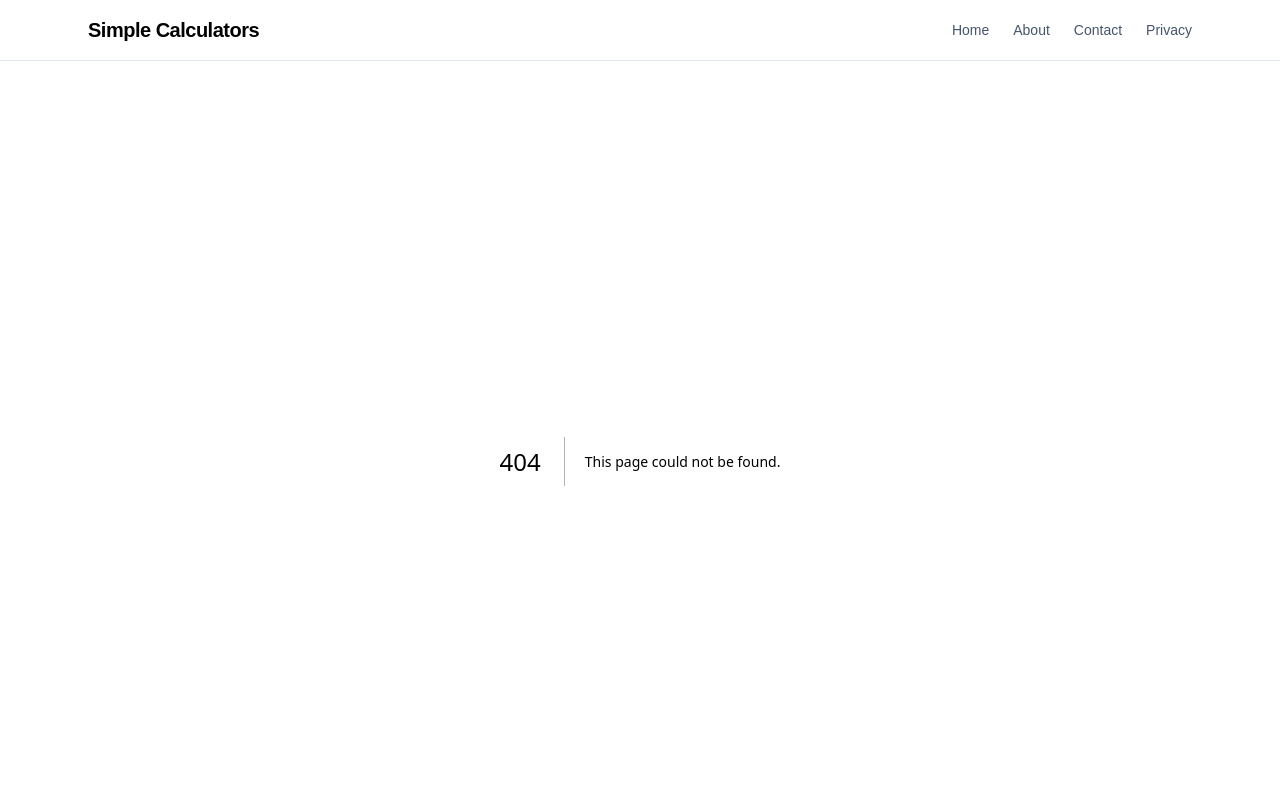
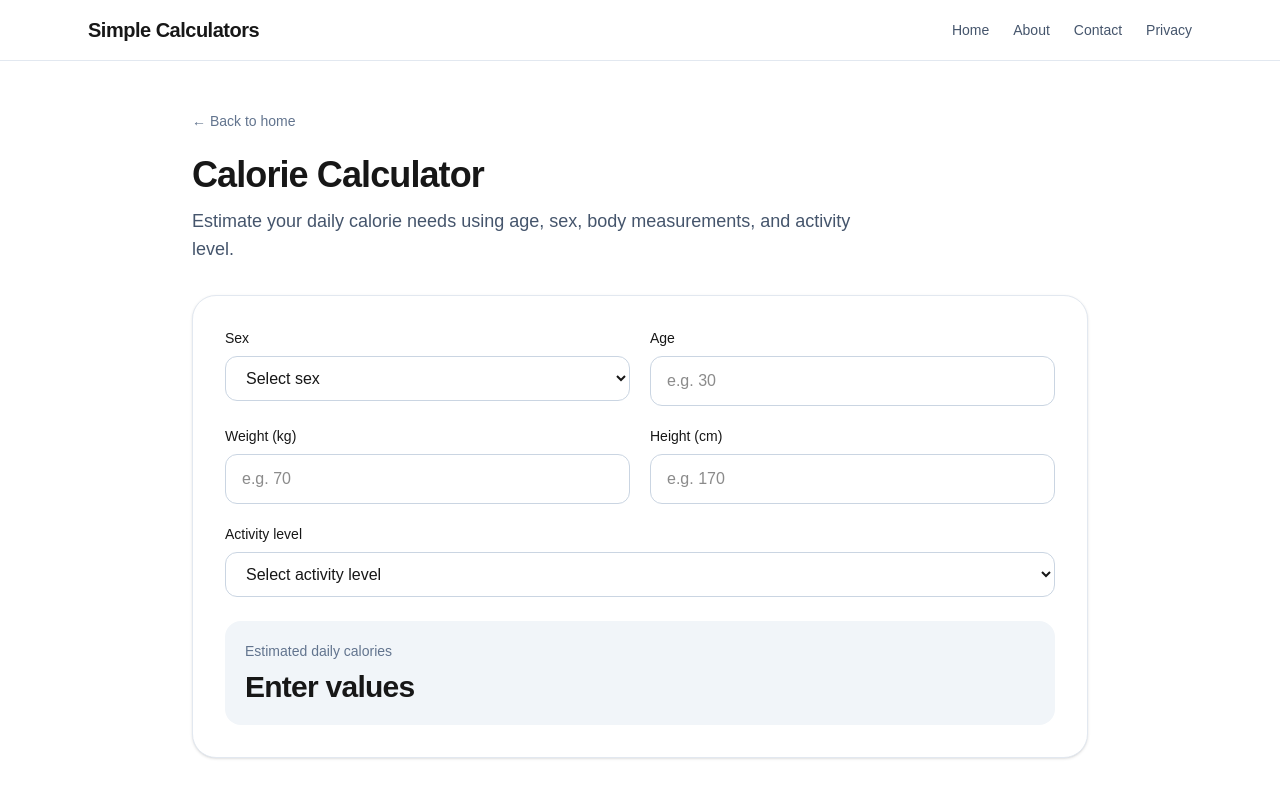
Before and after one commit to carlacruzz/simple-calculators, a Next.js app: page /calorie-calculator in a window 1280 px wide. Before the commit this address had no page. Shown: the top 800 px of the page. Built offline with nearby package versions, Linux system fonts and the light colour scheme.

Commit message:
add calorie inflation and vat calculators

```diff
--- /dev/null
+++ b/app/calorie-calculator/CalorieCalculatorClient.tsx
@@ -0,0 +1,113 @@
+"use client";
+
+import { useMemo, useState } from "react";
+import CalculatorLayout from "@/components/CalculatorLayout";
+import ResultBox from "@/components/ResultBox";
+
+export default function CalorieCalculatorClient() {
+  const [sex, setSex] = useState("");
+  const [age, setAge] = useState("");
+  const [weight, setWeight] = useState("");
+  const [height, setHeight] = useState("");
+  const [activity, setActivity] = useState("");
+
+  const calories = useMemo(() => {
+    if (!sex || !age || !weight || !height || !activity) return null;
+
+    const a = Number(age);
+    const w = Number(weight);
+    const h = Number(height);
+    const act = Number(activity);
+
+    if (isNaN(a) || isNaN(w) || isNaN(h) || isNaN(act)) return null;
+    if (a <= 0 || w <= 0 || h <= 0 || act <= 0) return null;
+
+    let bmr = 0;
+
+    if (sex === "male") {
+      bmr = 10 * w + 6.25 * h - 5 * a + 5;
+    } else if (sex === "female") {
+      bmr = 10 * w + 6.25 * h - 5 * a - 161;
+    } else {
+      return null;
+    }
+
+    return bmr * act;
+  }, [sex, age, weight, height, activity]);
+
+  return (
+    <CalculatorLayout
+      title="Calorie Calculator"
+      description="Estimate your daily calorie needs using age, sex, body measurements, and activity level."
+    >
+      <div className="grid gap-5 md:grid-cols-2">
+        <div>
+          <label className="mb-2 block text-sm font-medium">Sex</label>
+          <select
+            value={sex}
+            onChange={(e) => setSex(e.target.value)}
+            className="w-full rounded-xl border border-slate-300 px-4 py-3 bg-white"
+          >
+            <option value="">Select sex</option>
+            <option value="male">Male</option>
+            <option value="female">Female</option>
+          </select>
+        </div>
+
+        <div>
+          <label className="mb-2 block text-sm font-medium">Age</label>
+          <input
+            type="number"
+            placeholder="e.g. 30"
+            value={age}
+            onChange={(e) => setAge(e.target.value)}
+            className="w-full rounded-xl border border-slate-300 px-4 py-3"
+          />
+        </div>
+
+        <div>
+          <label className="mb-2 block text-sm font-medium">Weight (kg)</label>
+          <input
+            type="number"
+            placeholder="e.g. 70"
+            value={weight}
+            onChange={(e) => setWeight(e.target.value)}
+            className="w-full rounded-xl border border-slate-300 px-4 py-3"
+          />
+        </div>
+
+        <div>
+          <label className="mb-2 block text-sm font-medium">Height (cm)</label>
+          <input
+            type="number"
+            placeholder="e.g. 170"
+            value={height}
+            onChange={(e) => setHeight(e.target.value)}
+            className="w-full rounded-xl border border-slate-300 px-4 py-3"
+          />
+        </div>
+
+        <div className="md:col-span-2">
+          <label className="mb-2 block text-sm font-medium">Activity level</label>
+          <select
+            value={activity}
+            onChange={(e) => setActivity(e.target.value)}
+            className="w-full rounded-xl border border-slate-300 px-4 py-3 bg-white"
+          >
+            <option value="">Select activity level</option>
+            <option value="1.2">Sedentary</option>
+            <option value="1.375">Lightly active</option>
+            <option value="1.55">Moderately active</option>
+            <option value="1.725">Very active</option>
+            <option value="1.9">Extra active</option>
+          </select>
+        </div>
+      </div>
+
+      <ResultBox
+        label="Estimated daily calories"
+        value={calories === null ? "Enter values" : `${calories.toFixed(0)} kcal/day`}
+      />
+    </CalculatorLayout>
+  );
+}
--- /dev/null
+++ b/app/calorie-calculator/page.tsx
@@ -0,0 +1,12 @@
+import type { Metadata } from "next";
+import CalorieCalculatorClient from "./CalorieCalculatorClient";
+
+export const metadata: Metadata = {
+  title: "Calorie Calculator | Simple Calculators",
+  description:
+    "Estimate your daily calorie needs based on age, sex, weight, height, and activity level.",
+};
+
+export default function Page() {
+  return <CalorieCalculatorClient />;
+}
--- /dev/null
+++ b/app/inflation-calculator/InflationCalculatorClient.tsx
@@ -0,0 +1,71 @@
+"use client";
+
+import { useMemo, useState } from "react";
+import CalculatorLayout from "@/components/CalculatorLayout";
+import ResultBox from "@/components/ResultBox";
+
+export default function InflationCalculatorClient() {
+  const [amount, setAmount] = useState("");
+  const [inflationRate, setInflationRate] = useState("");
+  const [years, setYears] = useState("");
+
+  const futureCost = useMemo(() => {
+    if (!amount || !inflationRate || !years) return null;
+
+    const a = Number(amount);
+    const r = Number(inflationRate) / 100;
+    const y = Number(years);
+
+    if (isNaN(a) || isNaN(r) || isNaN(y)) return null;
+    if (a < 0 || r < 0 || y < 0) return null;
+
+    return a * Math.pow(1 + r, y);
+  }, [amount, inflationRate, years]);
+
+  return (
+    <CalculatorLayout
+      title="Inflation Calculator"
+      description="Estimate how inflation affects the future cost of money."
+    >
+      <div className="grid gap-5 md:grid-cols-3">
+        <div>
+          <label className="mb-2 block text-sm font-medium">Current amount ($)</label>
+          <input
+            type="number"
+            placeholder="e.g. 100"
+            value={amount}
+            onChange={(e) => setAmount(e.target.value)}
+            className="w-full rounded-xl border border-slate-300 px-4 py-3"
+          />
+        </div>
+
+        <div>
+          <label className="mb-2 block text-sm font-medium">Inflation rate (%)</label>
+          <input
+            type="number"
+            placeholder="e.g. 3"
+            value={inflationRate}
+            onChange={(e) => setInflationRate(e.target.value)}
+            className="w-full rounded-xl border border-slate-300 px-4 py-3"
+          />
+        </div>
+
+        <div>
+          <label className="mb-2 block text-sm font-medium">Years</label>
+          <input
+            type="number"
+            placeholder="e.g. 10"
+            value={years}
+            onChange={(e) => setYears(e.target.value)}
+            className="w-full rounded-xl border border-slate-300 px-4 py-3"
+          />
+        </div>
+      </div>
+
+      <ResultBox
+        label="Future value"
+        value={futureCost === null ? "Enter values" : `$${futureCost.toFixed(2)}`}
+      />
+    </CalculatorLayout>
+  );
+}
--- /dev/null
+++ b/app/inflation-calculator/page.tsx
@@ -0,0 +1,12 @@
+import type { Metadata } from "next";
+import InflationCalculatorClient from "./InflationCalculatorClient";
+
+export const metadata: Metadata = {
+  title: "Inflation Calculator | Simple Calculators",
+  description:
+    "Estimate the future value of money based on inflation.",
+};
+
+export default function Page() {
+  return <InflationCalculatorClient />;
+}
--- a/app/page.tsx
+++ b/app/page.tsx
@@ -51,6 +51,24 @@ const calculators = [
     description: "Calculate the final price after applying a discount.",
     href: "/discount-calculator",
     category: "Math",
+  },
+  {
+    title: "Calorie Calculator",
+    description: "Estimate your daily calorie needs based on your body and activity level.",
+    href: "/calorie-calculator",
+    category: "Health",
+  },
+  {
+    title: "Inflation Calculator",
+    description: "Estimate the future value of money based on inflation.",
+    href: "/inflation-calculator",
+    category: "Finance",
+  },
+  {
+    title: "VAT Calculator",
+    description: "Calculate VAT amount and total price using a tax percentage.",
+    href: "/vat-calculator",
+    category: "Finance",
   },
 ];
 
--- /dev/null
+++ b/app/vat-calculator/VatCalculatorClient.tsx
@@ -0,0 +1,61 @@
+"use client";
+
+import { useMemo, useState } from "react";
+import CalculatorLayout from "@/components/CalculatorLayout";
+import ResultBox from "@/components/ResultBox";
+
+export default function VatCalculatorClient() {
+  const [price, setPrice] = useState("");
+  const [vatRate, setVatRate] = useState("");
+
+  const results = useMemo(() => {
+    if (!price || !vatRate) return null;
+
+    const p = Number(price);
+    const v = Number(vatRate);
+
+    if (isNaN(p) || isNaN(v) || p < 0 || v < 0) return null;
+
+    const vatAmount = (v / 100) * p;
+    const total = p + vatAmount;
+
+    return { vatAmount, total };
+  }, [price, vatRate]);
+
+  return (
+    <CalculatorLayout
+      title="VAT Calculator"
+      description="Calculate VAT amount and total price based on a tax percentage."
+    >
+      <div className="grid gap-5 md:grid-cols-2">
+        <div>
+          <label className="mb-2 block text-sm font-medium">Price before VAT ($)</label>
+          <input
+            type="number"
+            placeholder="e.g. 100"
+            value={price}
+            onChange={(e) => setPrice(e.target.value)}
+            className="w-full rounded-xl border border-slate-300 px-4 py-3"
+          />
+        </div>
+
+        <div>
+          <label className="mb-2 block text-sm font-medium">VAT rate (%)</label>
+          <input
+            type="number"
+            placeholder="e.g. 21"
+            value={vatRate}
+            onChange={(e) => setVatRate(e.target.value)}
+            className="w-full rounded-xl border border-slate-300 px-4 py-3"
+          />
+        </div>
+      </div>
+
+      <ResultBox
+        label="VAT amount"
+        value={results === null ? "Enter values" : `$${results.vatAmount.toFixed(2)}`}
+        extra={results !== null ? `Total price: $${results.total.toFixed(2)}` : undefined}
+      />
+    </CalculatorLayout>
+  );
+}
--- /dev/null
+++ b/app/vat-calculator/page.tsx
@@ -0,0 +1,12 @@
+import type { Metadata } from "next";
+import VatCalculatorClient from "./VatCalculatorClient";
+
+export const metadata: Metadata = {
+  title: "VAT Calculator | Simple Calculators",
+  description:
+    "Calculate VAT and final price based on a tax percentage.",
+};
+
+export default function Page() {
+  return <VatCalculatorClient />;
+}
```
